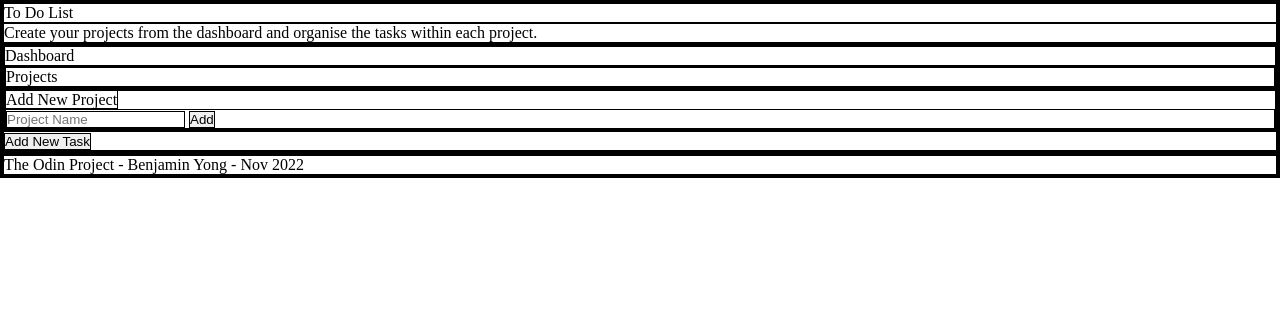
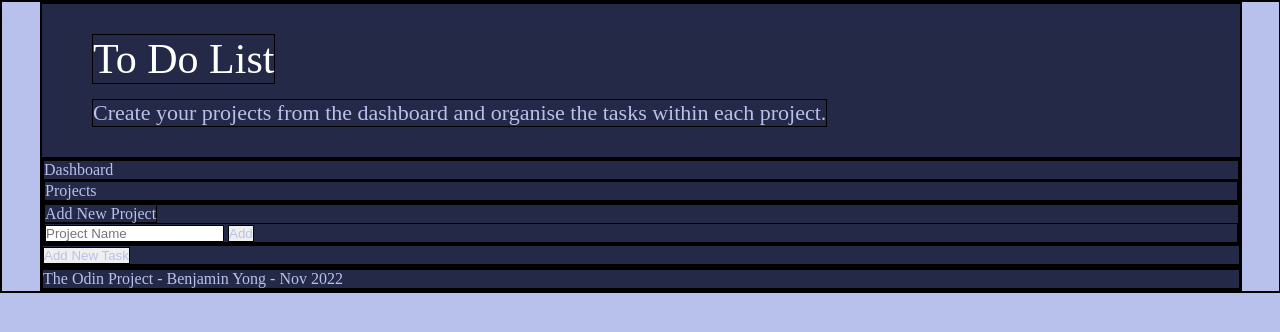
Before and after one commit to benjyongzh/To-do-List, a website built with webpack: page dist/index.html in a window 1280 px wide. Built offline with nearby package versions, Linux system fonts and the light colour scheme.

Commit message:
Stylize header section. Use happyhues.co colour palette for css variables.

```diff
--- a/src/style.css
+++ b/src/style.css
@@ -4,4 +4,54 @@
     padding: 0;
     text-decoration: none;
     list-style-type: none;
+    color: var(--color-text);
 }
+
+:root {
+    --color-bg: #232946;
+    --color-headertext: #fffffe;
+    --color-text: #b8c1ec;
+    --color-bg-button:#eebbc3;
+    --color-text-button: #232946;
+    --color-stroke:#121629;
+}
+
+body {
+    display: flex;
+    justify-content: center;
+    align-items: flex-start;
+    height: 100%;
+    width: 100%;
+    background-color: var(--color-text);
+}
+
+.container {
+    display: grid;
+    grid-template-columns: 1fr;
+    width: min(1200px, 100%);
+    background-color: var(--color-bg);
+}
+
+.header {
+    display: flex;
+    flex-direction: column;
+    justify-content: stretch;
+    align-items: flex-start;
+    padding: 30px 50px;
+    gap: 15px;
+}
+
+.header-title {
+    font-size: 42px;
+    display: flex;
+    align-items: center;
+    justify-content: center;
+    color: var(--color-headertext);
+}
+
+.header-description {
+    font-size: 22px;
+    display: flex;
+    align-items: center;
+    justify-content: center;
+}
```
Also changed, not shown: dist/index.html.
